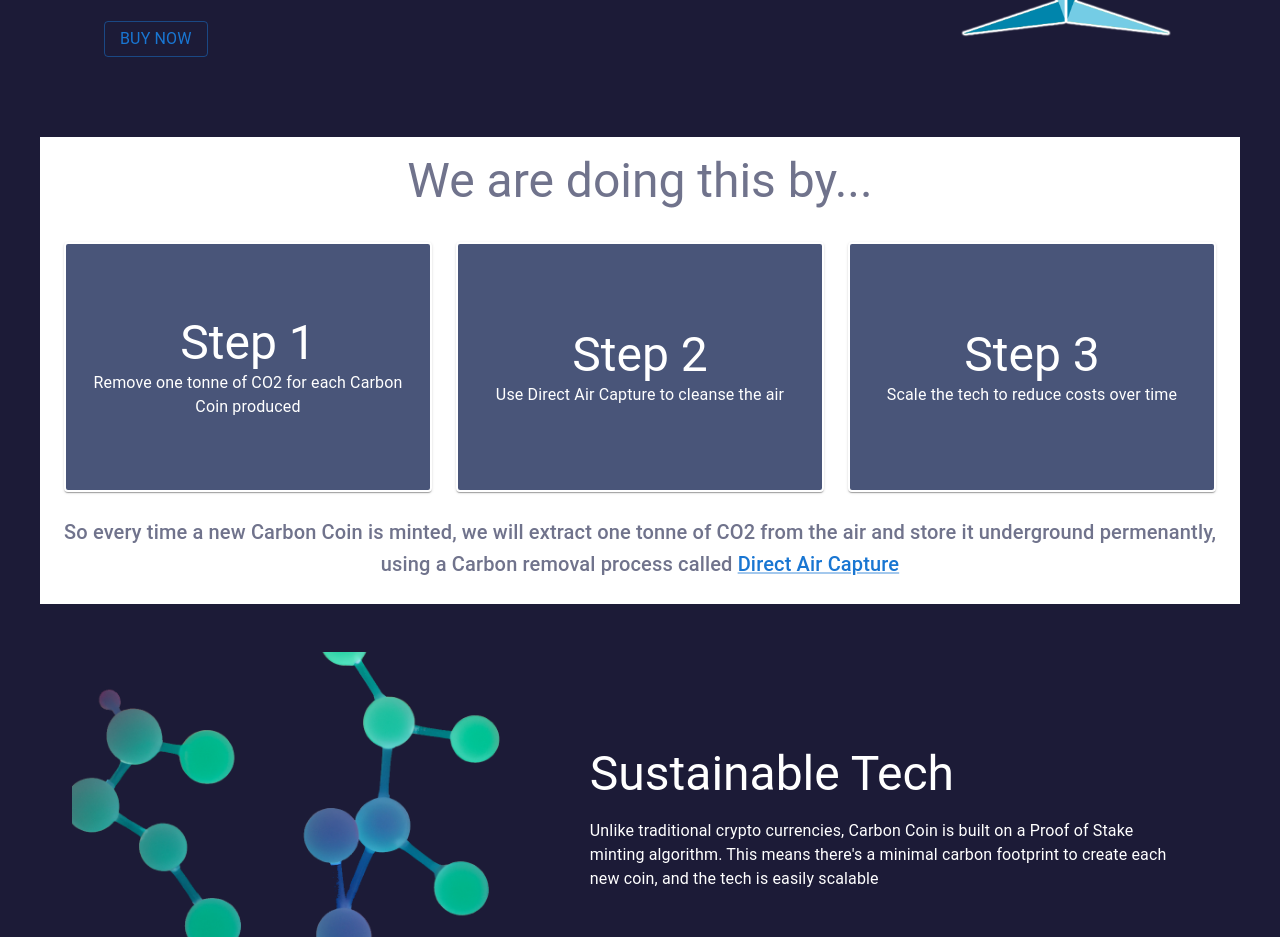
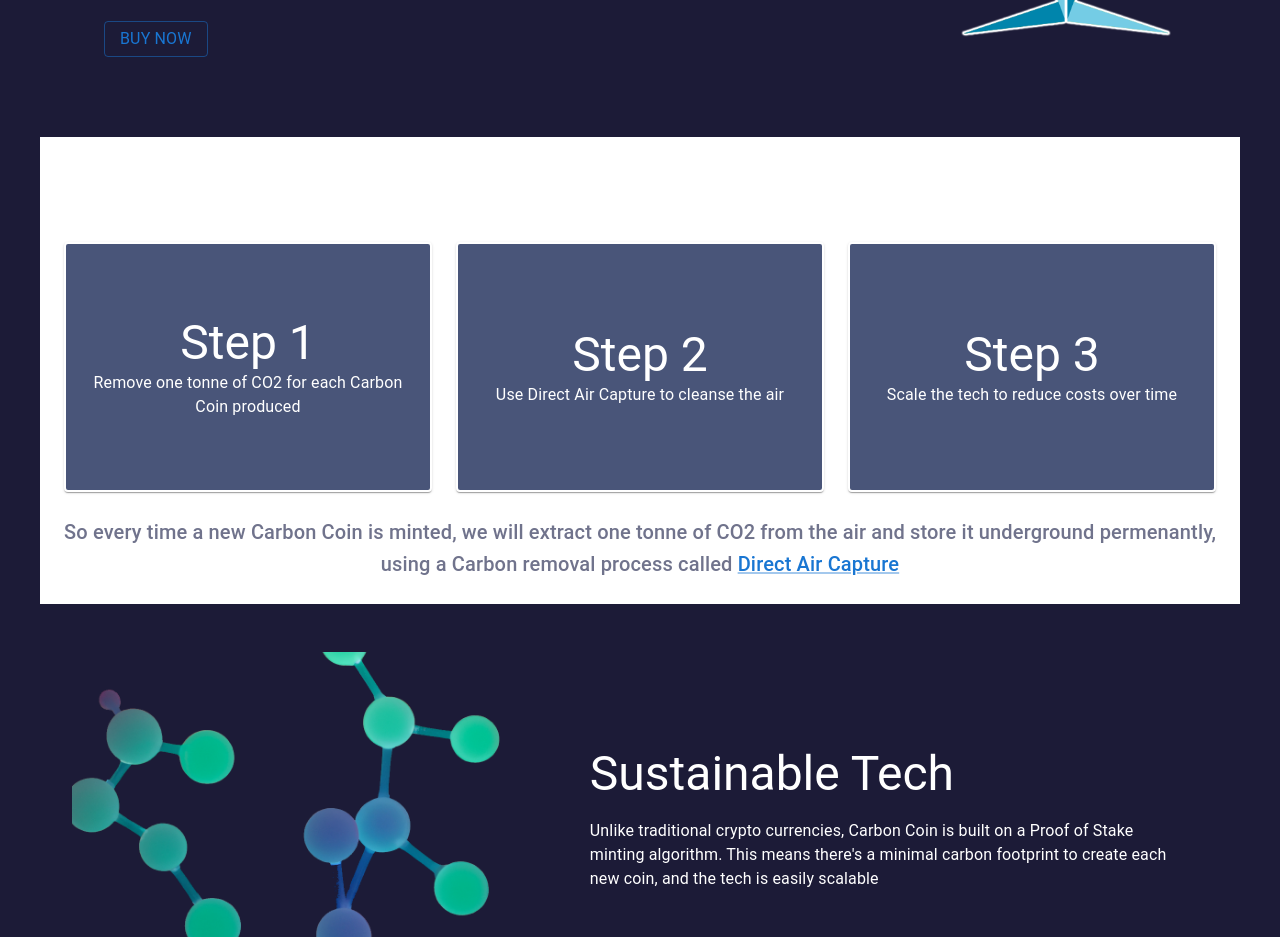
Before and after one commit to Aadityaa23/cc2, a React (Create React App) app: page / in a window 1280 px wide. Shown: the part 800-1737 px from the top of the page. Built offline with nearby package versions, Linux system fonts and the light colour scheme.

Commit message:
Fixed color issues

```diff
--- a/src/pages/Home.js
+++ b/src/pages/Home.js
@@ -122,7 +122,6 @@
 						gutterBottom
 						textAlign="center"
 						sx={{
-							color: theme.palette.info.dark,
 							p: 2,
 						}}
 					>
```
